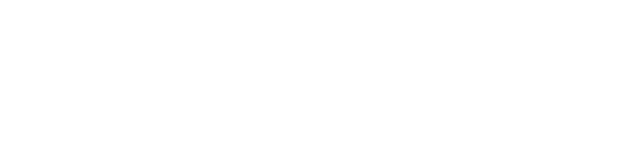
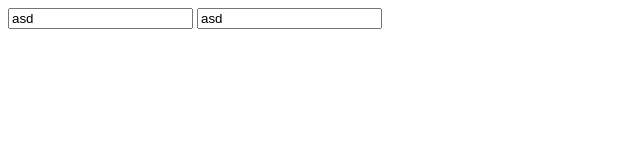
Before and after one commit to NicolaFlamel/Gek-Hub-Lesson-25-11-2013, a plain HTML site: page index.html in a window 1280 px wide. Shown: the whole page, without its empty margins (0-640 px from the left). Drawn offline with nearby package versions, Linux system fonts and the light colour scheme.

Commit message:
Методы комбайны 2

```diff
--- a/index.html
+++ b/index.html
@@ -6,6 +6,10 @@
     <script src="js/jquery-2.0.3.js"></script>
 </head>
 <body>
+
+<input type="text"/>
+<input type="text"/>
+
 <script src="js/javascript.js"></script>
 </body>
 </html>
--- a/js/javascript.js
+++ b/js/javascript.js
@@ -3,11 +3,12 @@
  */
 ;(function($){
 
-    $.fn.asd=function(){
-      console.log(this);
-      return this.append();
-    };
-
-    $('script').asd();
+    var input = $('input');
+    console.log(input.prop({value:'asd',title:'qwe'}));
+    console.log(input.prop('title',function(index,value){
+        //console.log($(this).val());
+        console.log(this.value);
+        console.log(arguments);
+    }));
 
 })(jQuery);
```
